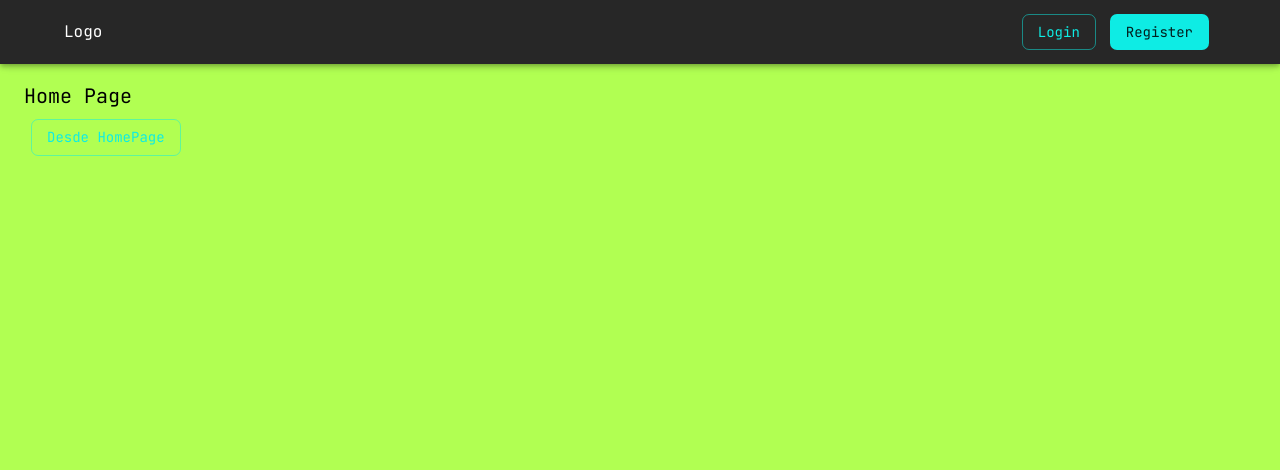
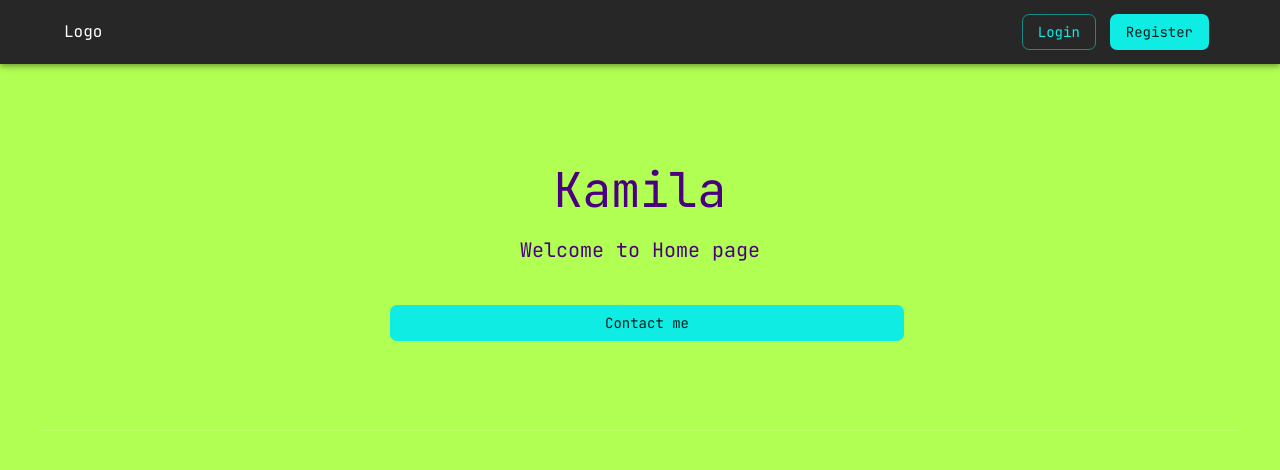
Before and after one commit to miguel8arivera/rick-and-morty-app, a React (Vite) app: page / in a window 1280 px wide. Shown: the top 470 px of the page. Built offline with nearby package versions, Linux system fonts and the light colour scheme.

Commit message:
HomePage modificated, Navbar modificated

```diff
--- a/src/common/NavBar.tsx
+++ b/src/common/NavBar.tsx
@@ -15,7 +15,7 @@ export const NavBar: FC = function () {
   const navigate = useNavigate();
   return (
     <Box sx={{ flexGrow: 1 }}>
-      <AppBar position="fixed">
+      <AppBar position="sticky">
         <Toolbar>
           <Container>
             <Grid
--- /dev/null
+++ b/src/components/Hearder/index.tsx
@@ -0,0 +1,54 @@
+import { Box, Divider, Grid, Typography } from '@mui/material';
+import { FC } from 'react';
+
+type HeaderComponentProps = {
+  tittle: string;
+  description: string;
+  element?: React.ReactNode | null;
+};
+
+export const HearderComponent: FC<HeaderComponentProps> = function ({
+  tittle,
+  description,
+  element,
+}) {
+  return (
+    <div>
+      <Box sx={{ width: '100%', height: '350px' }}>
+        <Grid
+          container
+          direction={'row'}
+          justifyContent={'center'}
+          alignItems={'center'}
+          sx={{ height: '100%' }}
+        >
+          <Grid item xs={5}>
+            <Grid
+              container
+              direction={'column'}
+              justifyContent={'center'}
+              alignItems={'center'}
+              sx={{ height: '100%' }}
+            >
+              <Grid item>
+                <Typography color={'indigo'} variant={'h3'}>
+                  {tittle}
+                </Typography>
+              </Grid>
+              <Grid sx={{ mt: 2 }} item>
+                <Typography color={'indigo'} variant={'h6'}>
+                  {description}
+                </Typography>
+              </Grid>
+              {element !== undefined && (
+                <Grid sx={{ mt: 4, width: '100%' }}>{element}</Grid>
+              )}
+            </Grid>
+          </Grid>
+        </Grid>
+      </Box>
+
+      <Divider variant="middle" />
+    </div>
+  );
+};
--- a/src/components/index.ts
+++ b/src/components/index.ts
@@ -1 +1,2 @@
 export { Notification } from './Notification';
+export { HearderComponent } from './Hearder';
--- a/src/pages/home/index.tsx
+++ b/src/pages/home/index.tsx
@@ -1,13 +1,19 @@
 import { Container, Typography, Button } from '@mui/material';
 import { FC } from 'react';
+import { HearderComponent } from '../../components';
 
 export const HomePage: FC = function () {
   return (
-    <Container maxWidth="xl" sx={{ mt: 10 }}>
-      <Typography variant="h6" color={'black'} fontWeight={'semi-bold'}>
-        Home Page
-      </Typography>
-      <Button variant="outlined">Desde HomePage</Button>
+    <Container maxWidth="xl" sx={{ mt: 2 }}>
+      <HearderComponent
+        tittle="Kamila"
+        description="Welcome to Home page"
+        element={
+          <Button fullWidth variant="contained">
+            Contact me
+          </Button>
+        }
+      />
     </Container>
   );
 };
```
